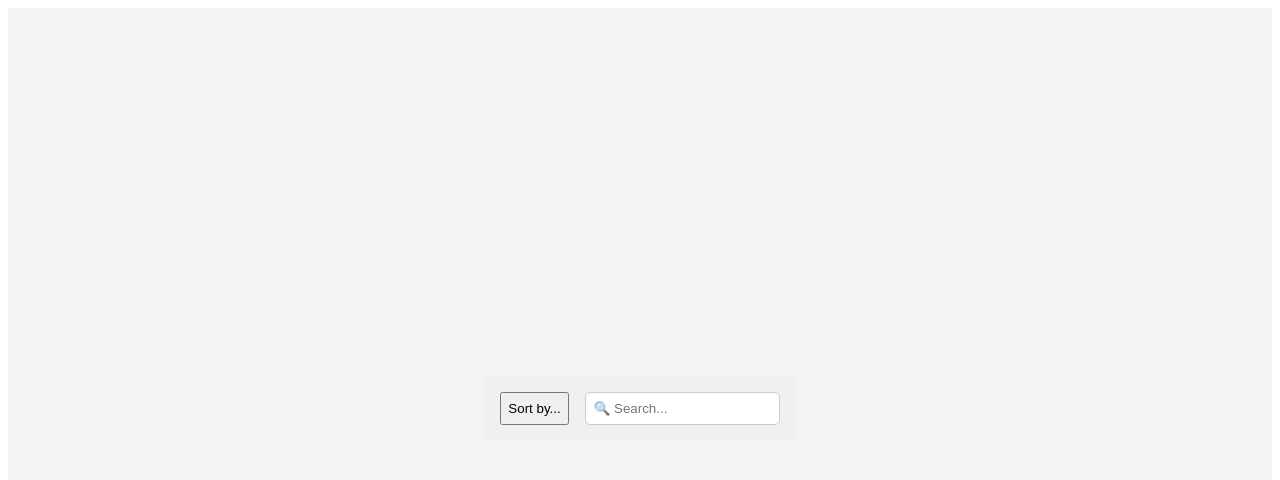
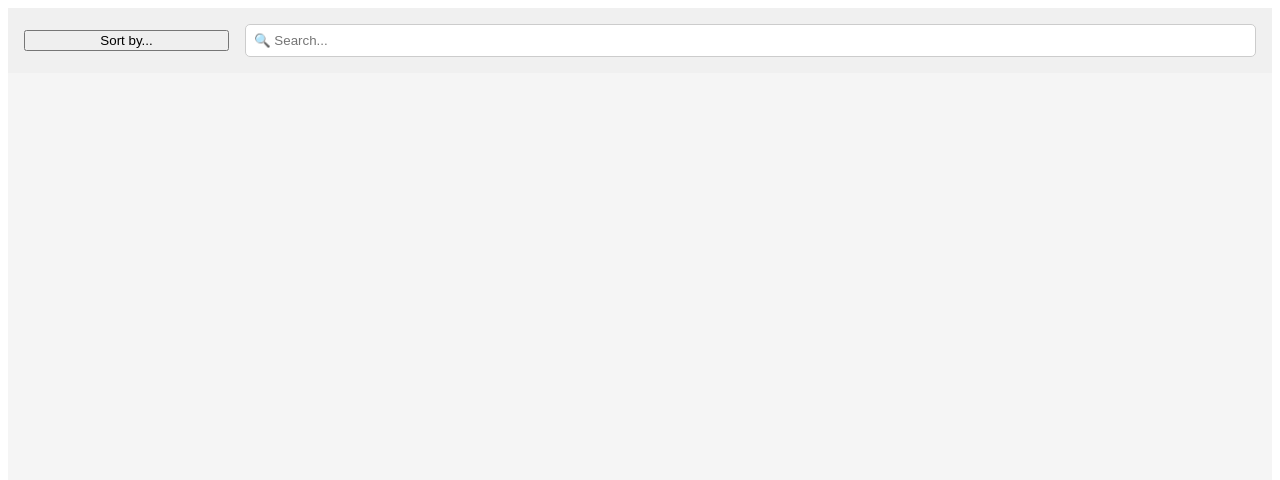
Before and after one commit to MartaLourido/star-wars-movie-list, a React app: page / in a window 1280 px wide. Shown: the top 480 px of the page. Built offline with nearby package versions, Linux system fonts and the light colour scheme.

Commit message:
updated basic layout styles in headerStyles and AppStyles

```diff
--- a/src/styles/AppStyles.js
+++ b/src/styles/AppStyles.js
@@ -1,10 +1,8 @@
 import styled from 'styled-components';
 
 export const AppContainer = styled.div`
-  align-items: center;
   background-color: #f5f5f5;
   display: flex;
   flex-direction: column;
-  justify-content: center;
   min-height: 100vh;
 `;
--- a/src/styles/HeaderStyles.js
+++ b/src/styles/HeaderStyles.js
@@ -1,19 +1,22 @@
 import styled from 'styled-components';
 
 export const StyledHeader = styled.header`
+  align-items: center;
   background-color: #f0f0f0;
   display: flex;
   justify-content: space-between;
   padding: 1rem;
 `;
 
-export const SortButton = styled.button`
-`;
-
 export const SearchContainer = styled.div`
   display: flex;
   flex-grow: 1;
   margin-left: 1rem;
+  width: 100%;
+`;
+
+export const SortButton = styled.button`
+  width: 20%
 `;
 
 export const SearchInput = styled.input`
```
